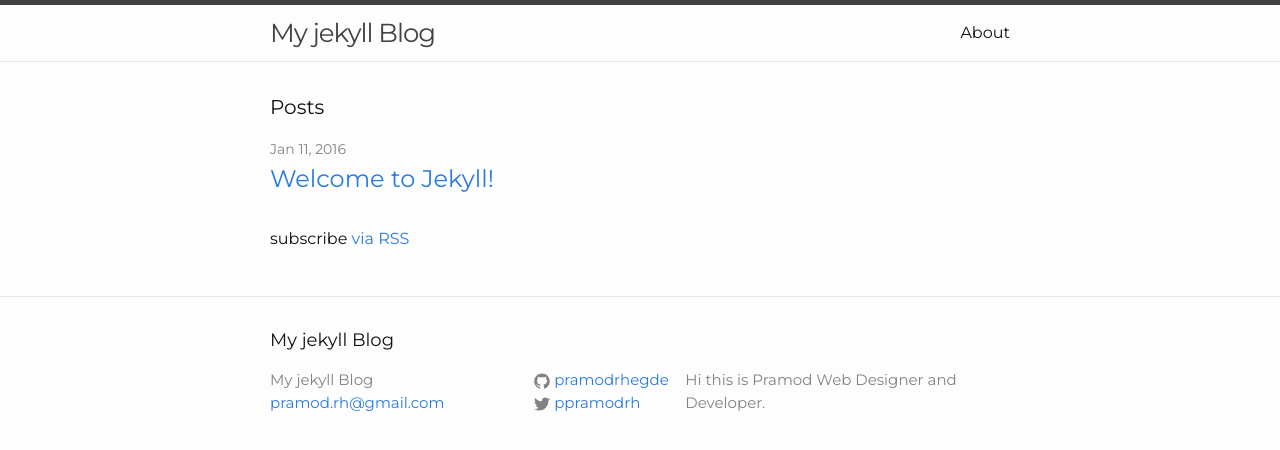
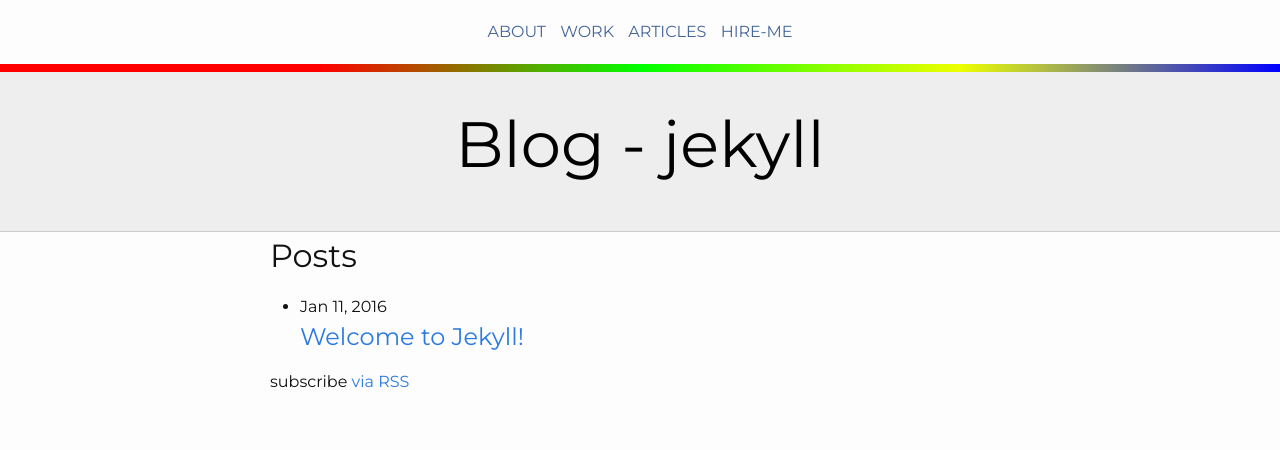
Before and after one commit to pramodrhegde/jekyll-blog, a Jekyll site: the page built from index.html, in a window 1280 px wide. Shown: the top 450 px of the page. Built offline with Jekyll 4.4.1, drawn with Linux system fonts in a browser that asks for light colours.

Commit message:
sass changes

```diff
--- a/_config.yml
+++ b/_config.yml
@@ -14,9 +14,18 @@
 url: "http://yourdomain.com" # the base hostname & protocol for your site
 twitter_username: ppramodrh
 github_username:  pramodrhegde
-facebook_username: ppramodrh
 
 permalink: /:categories/:title
 
+links:
+ - title: about
+   url: /about
+ - title: work
+   url: /work
+ - title: articles
+   url: /articles
+ - title: hire-me
+   url: /hire-me
+
 # Build settings
 markdown: kramdown
--- a/_includes/footer.html
+++ b/_includes/footer.html
@@ -1,38 +1,7 @@
 <footer class="site-footer">
+  <div class="wrapper">
+    <div class="footer-content">
 
-  <div class="wrapper">
-
-    <h2 class="footer-heading">{{ site.title }}</h2>
-
-    <div class="footer-col-wrapper">
-      <div class="footer-col footer-col-1">
-        <ul class="contact-list">
-          <li>{{ site.title }}</li>
-          <li><a href="mailto:{{ site.email }}">{{ site.email }}</a></li>
-        </ul>
-      </div>
-
-      <div class="footer-col footer-col-2">
-        <ul class="social-media-list">
-          {% if site.github_username %}
-          <li>
-            {% include icon-github.html username=site.github_username %}
-          </li>
-          {% endif %}
-
-          {% if site.twitter_username %}
-          <li>
-            {% include icon-twitter.html username=site.twitter_username %}
-          </li>
-          {% endif %}
-        </ul>
-      </div>
-
-      <div class="footer-col footer-col-3">
-        <p>{{ site.description }}</p>
-      </div>
     </div>
-
   </div>
-
 </footer>
--- a/_includes/header.html
+++ b/_includes/header.html
@@ -1,27 +1,10 @@
-<header class="site-header">
-
-  <div class="wrapper">
-
-    <a class="site-title" href="{{ site.baseurl }}/">{{ site.title }}</a>
-
-    <nav class="site-nav">
-      <a href="#" class="menu-icon">
-        <svg viewBox="0 0 18 15">
-          <path fill="#424242" d="M18,1.484c0,0.82-0.665,1.484-1.484,1.484H1.484C0.665,2.969,0,2.304,0,1.484l0,0C0,0.665,0.665,0,1.484,0 h15.031C17.335,0,18,0.665,18,1.484L18,1.484z"/>
-          <path fill="#424242" d="M18,7.516C18,8.335,17.335,9,16.516,9H1.484C0.665,9,0,8.335,0,7.516l0,0c0-0.82,0.665-1.484,1.484-1.484 h15.031C17.335,6.031,18,6.696,18,7.516L18,7.516z"/>
-          <path fill="#424242" d="M18,13.516C18,14.335,17.335,15,16.516,15H1.484C0.665,15,0,14.335,0,13.516l0,0 c0-0.82,0.665-1.484,1.484-1.484h15.031C17.335,12.031,18,12.696,18,13.516L18,13.516z"/>
-        </svg>
-      </a>
-
-      <div class="trigger">
-        {% for my_page in site.pages %}
-          {% if my_page.title %}
-          <a class="page-link" href="{{ my_page.url | prepend: site.baseurl }}">{{ my_page.title }}</a>
-          {% endif %}
-        {% endfor %}
-      </div>
-    </nav>
-
-  </div>
-
+<nav class="site-nav">
+  <ul>
+    {% for link in site.links %}
+      <li><a href="{{link.url}}">{{link.title}}</a></li>
+    {% endfor %}
+  </ul>
+</nav>
+<header class="site-header gradient-bar">
+  <h1 class="site-title mega"><a href="#">Blog - jekyll</a></h1>
 </header>
--- /dev/null
+++ b/_sass/_gradient.scss
@@ -0,0 +1,14 @@
+.gradient-bar{
+	position:relative;
+    &:after{
+    	content:"";
+    	position: absolute;
+    	top:0;
+    	left:0;
+    	width:100%;
+    	height:0.5em;
+    	background:-webkit-linear-gradient(left, #ff0000 0%, #ff0000 25%, #00ff00 50%, #eeff00 75%, #0000ff 100%);
+    	background:-o-linear-gradient(left, #ff0000 0%, #ff0000 25%, #00ff00 50%, #eeff00 75%, #0000ff 100%);
+    	background:linear-gradient(to right, #ff0000 0%, #ff0000 25%, #00ff00 50%, #eeff00 75%, #0000ff 100%);;
+    }
+}
--- a/_sass/_layout.scss
+++ b/_sass/_layout.scss
@@ -1,242 +1,36 @@
-/**
- * Site header
- */
-.site-header {
-    border-top: 5px solid $grey-color-dark;
-    border-bottom: 1px solid $grey-color-light;
-    min-height: 56px;
+.site-nav{
+    text-align:center;
 
-    // Positioning context for the mobile navigation icon
-    position: relative;
-}
+    ul{
+        list-style:none;
+        margin:15px 0px;
 
-.site-title {
-    font-size: 26px;
-    font-weight: 300;
-    line-height: 56px;
-    letter-spacing: -1px;
-    margin-bottom: 0;
-    float: left;
+        li{
+            display:inline-block;
+            padding:5px;
 
-    &,
-    &:visited {
-        color: $grey-color-dark;
-    }
-}
-
-.site-nav {
-    float: right;
-    line-height: 56px;
-
-    .menu-icon {
-        display: none;
-    }
-
-    .page-link {
-        color: $text-color;
-        line-height: $base-line-height;
-
-        // Gaps between nav items, but not on the last one
-        &:not(:last-child) {
-            margin-right: 20px;
-        }
-    }
-
-    @include media-query($on-palm) {
-        position: absolute;
-        top: 9px;
-        right: $spacing-unit / 2;
-        background-color: $background-color;
-        border: 1px solid $grey-color-light;
-        border-radius: 5px;
-        text-align: right;
-
-        .menu-icon {
-            display: block;
-            float: right;
-            width: 36px;
-            height: 26px;
-            line-height: 0;
-            padding-top: 10px;
-            text-align: center;
-
-            > svg {
-                width: 18px;
-                height: 15px;
-
-                path {
-                    fill: $grey-color-dark;
-                }
+            a{
+                text-transform:uppercase;
+                color:#456698;
             }
-        }
-
-        .trigger {
-            clear: both;
-            display: none;
-        }
-
-        &:hover .trigger {
-            display: block;
-            padding-bottom: 5px;
-        }
-
-        .page-link {
-            display: block;
-            padding: 5px 10px;
-
-            &:not(:last-child) {
-                margin-right: 0;
-            }
-            margin-left: 20px;
         }
     }
 }
 
-
-
-/**
- * Site footer
- */
-.site-footer {
-    border-top: 1px solid $grey-color-light;
-    padding: $spacing-unit 0;
+.site-header{
+    padding:2em 0px 1.5em;
+    border-bottom:1px solid #ccc;
+    background:#eee;
 }
-
-.footer-heading {
-    font-size: 18px;
-    margin-bottom: $spacing-unit / 2;
-}
-
-.contact-list,
-.social-media-list {
-    list-style: none;
-    margin-left: 0;
-}
-
-.footer-col-wrapper {
-    font-size: 15px;
-    color: $grey-color;
-    margin-left: -$spacing-unit / 2;
-    @extend %clearfix;
-}
-
-.footer-col {
-    float: left;
-    margin-bottom: $spacing-unit / 2;
-    padding-left: $spacing-unit / 2;
-}
-
-.footer-col-1 {
-    width: -webkit-calc(35% - (#{$spacing-unit} / 2));
-    width:         calc(35% - (#{$spacing-unit} / 2));
-}
-
-.footer-col-2 {
-    width: -webkit-calc(20% - (#{$spacing-unit} / 2));
-    width:         calc(20% - (#{$spacing-unit} / 2));
-}
-
-.footer-col-3 {
-    width: -webkit-calc(45% - (#{$spacing-unit} / 2));
-    width:         calc(45% - (#{$spacing-unit} / 2));
-}
-
-@include media-query($on-laptop) {
-    .footer-col-1,
-    .footer-col-2 {
-        width: -webkit-calc(50% - (#{$spacing-unit} / 2));
-        width:         calc(50% - (#{$spacing-unit} / 2));
-    }
-
-    .footer-col-3 {
-        width: -webkit-calc(100% - (#{$spacing-unit} / 2));
-        width:         calc(100% - (#{$spacing-unit} / 2));
-    }
-}
-
-@include media-query($on-palm) {
-    .footer-col {
-        float: none;
-        width: -webkit-calc(100% - (#{$spacing-unit} / 2));
-        width:         calc(100% - (#{$spacing-unit} / 2));
-    }
-}
-
-
-
-/**
- * Page content
- */
-.page-content {
-    padding: $spacing-unit 0;
-}
-
-.page-heading {
-    font-size: 20px;
-}
-
-.post-list {
-    margin-left: 0;
-    list-style: none;
-
-    > li {
-        margin-bottom: $spacing-unit;
-    }
-}
-
-.post-meta {
-    font-size: $small-font-size;
-    color: $grey-color;
-}
-
-.post-link {
-    display: block;
-    font-size: 24px;
-}
-
-
-
-/**
- * Posts
- */
-.post-header {
-    margin-bottom: $spacing-unit;
-}
-
-.post-title {
-    font-size: 42px;
-    letter-spacing: -1px;
-    line-height: 1;
-
-    @include media-query($on-laptop) {
-        font-size: 36px;
-    }
-}
-
-.post-content {
-    margin-bottom: $spacing-unit;
-
-    h2 {
-        font-size: 32px;
-
-        @include media-query($on-laptop) {
-            font-size: 28px;
-        }
-    }
-
-    h3 {
-        font-size: 26px;
-
-        @include media-query($on-laptop) {
-            font-size: 22px;
-        }
-    }
-
-    h4 {
-        font-size: 20px;
-
-        @include media-query($on-laptop) {
-            font-size: 18px;
+.site-title{
+    text-align:center;
+    a{
+        color:#000;
+        &:hover{
+            text-decoration:none;
         }
     }
 }
+.mega{
+    font-size:4em;
+}
--- a/css/main.scss
+++ b/css/main.scss
@@ -49,5 +49,6 @@
 @import
         "base",
         "layout",
-        "syntax-highlighting"
+        "syntax-highlighting",
+        "gradient"
 ;
```
